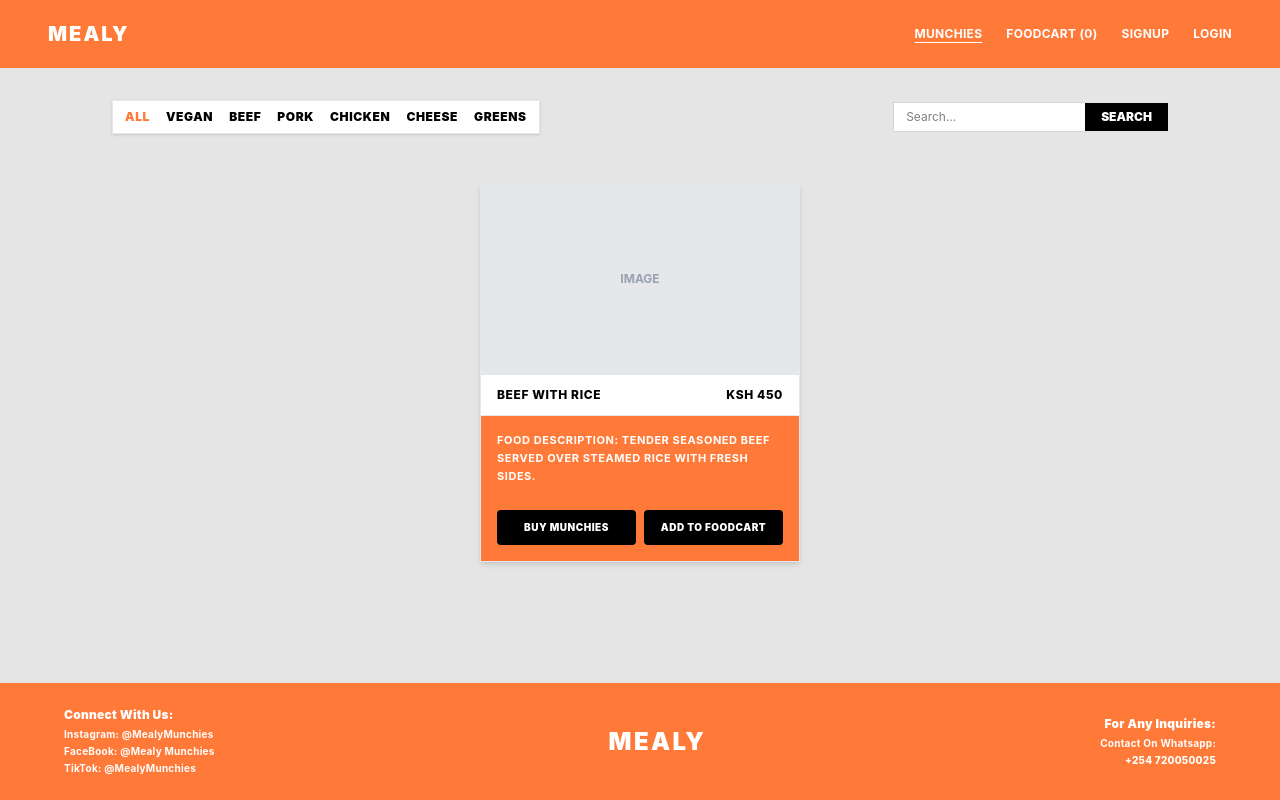
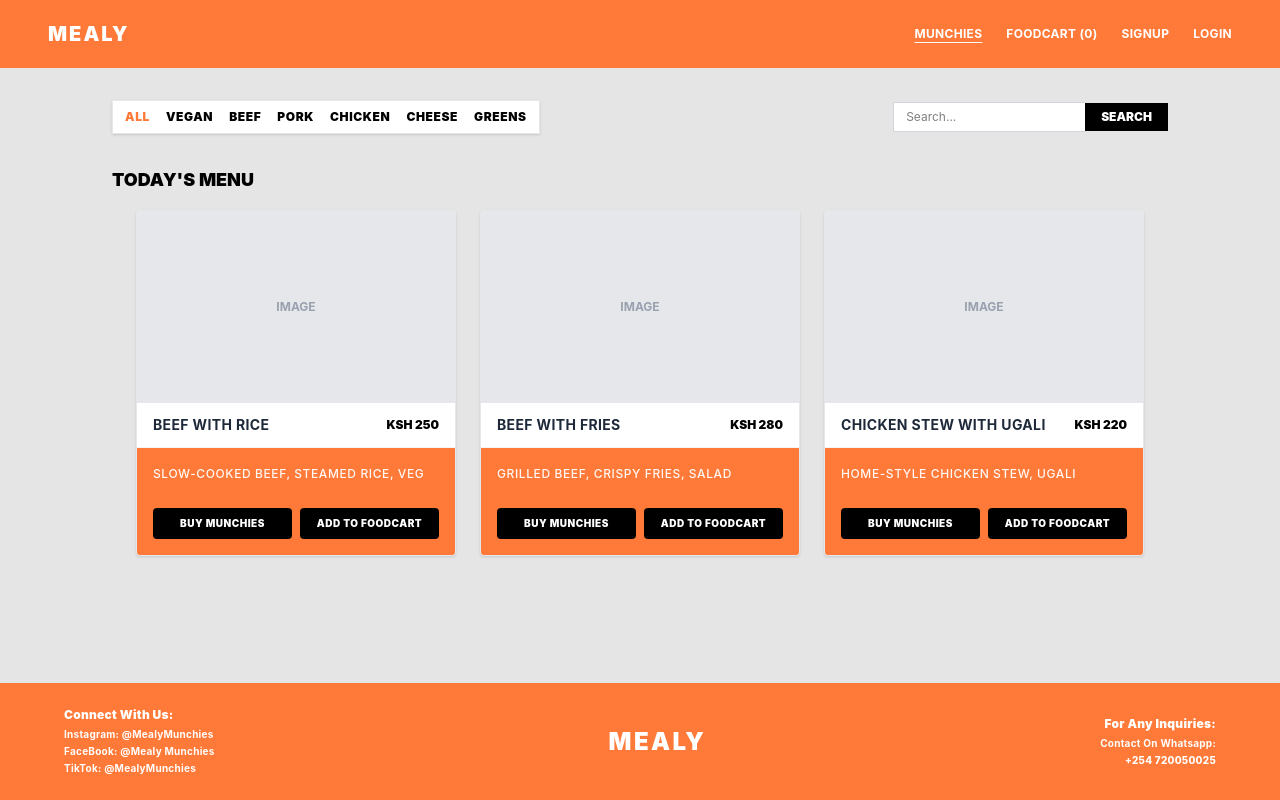
Before and after one commit to princeevansonstud/Mealy-Frontend, a React (Vite) app: page / in a window 1280 px wide. Both pictures are taken after a click on the button "MUNCHIES". Built offline with nearby package versions, Linux system fonts and the light colour scheme; the HTML template or start-up script is replaced by a standard one.

Commit message:
connect menu view to redux and render meal cards

```diff
--- a/src/App.jsx
+++ b/src/App.jsx
@@ -1,6 +1,7 @@
 import React, { useState } from 'react';
 import { useSelector, useDispatch } from 'react-redux';
 import { setActiveTab } from './store/slices/activeTabSlice';
+import CustomerMenuPage from './pages/CustomerMenuPage';
 
 // Food Card Component
 function FoodCard({ title, price, description, onBuy, onAddToCart }) {
@@ -162,16 +163,8 @@ export default function App() {
                             setSearchQuery={setSearchQuery}
                         />
 
-                        {/* Munchies Grid Area */}
-                        <div className="flex justify-center items-center py-4">
-                            <FoodCard
-                                title={testItem.title}
-                                price={testItem.formattedPrice}
-                                description={testItem.description}
-                                onBuy={() => handleBuyNow(testItem)}
-                                onAddToCart={() => handleAddToCart(testItem)}
-                            />
-                        </div>
+                        {/* Today's Menu from Redux (mock data for now) */}
+                        <CustomerMenuPage />
                     </div>
                 );
 
--- /dev/null
+++ b/src/pages/CustomerMenuPage.jsx
@@ -0,0 +1,50 @@
+// src/pages /CustomerMenuPage.jsx
+import { useEffect } from 'react';
+import { useDispatch, useSelector } from 'react-redux';
+import { fetchTodayMenu, selectMeal } from '../store/slices/menuSlice';
+import FoodCard from '../components/FoodCard';
+
+export default function CustomerMenuPage() {
+  const dispatch = useDispatch();
+  const { todayMenu, status, error, selectedMealId } = useSelector((state) => state.menu);
+
+  useEffect(() => {
+    dispatch(fetchTodayMenu());
+  }, [dispatch]);
+
+  if (status === 'loading') {
+    return <p className="text-center py-8">Loading today's menu...</p>;
+  }
+
+  if (status === 'failed') {
+    return <p className="text-center py-8 text-red-600">Something went wrong: {error}</p>;
+  }
+
+  if (status === 'succeeded' && !todayMenu) {
+    return <p className="text-center py-8">No menu has been set for today yet. Check back soon!</p>;
+  }
+
+  return (
+    <div>
+      <h1 className="font-black text-lg mb-4 uppercase">Today's Menu</h1>
+      <div className="flex flex-wrap gap-6 justify-center">
+        {todayMenu?.mealOptions.map((meal) => (
+          <FoodCard
+            key={meal.id}
+            image={null}
+            title={meal.name}
+            price={`KSH ${meal.price}`}
+            description={meal.description}
+            onBuy={() => dispatch(selectMeal(meal.id))}
+            onAddToCart={() => dispatch(selectMeal(meal.id))}
+          />
+        ))}
+      </div>
+      {selectedMealId && (
+        <p className="text-center mt-4 text-sm font-bold">
+          You selected: {todayMenu.mealOptions.find((m) => m.id === selectedMealId)?.name}
+        </p>
+      )}
+    </div>
+  );
+}
```
Also changed, not shown: src/pages /SignupPage.jsx (deleted), src/pages/AdminDashboardPage.jsx (added), src/pages/CheckoutPage.jsx (added), src/pages/CustomerOrderHistoryPage.jsx (added), src/pages/LoginPage.jsx (added), src/pages/SignupPage.jsx (added).
